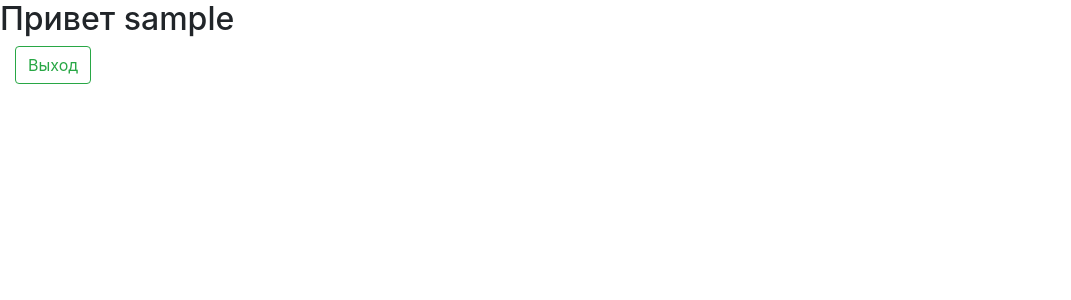
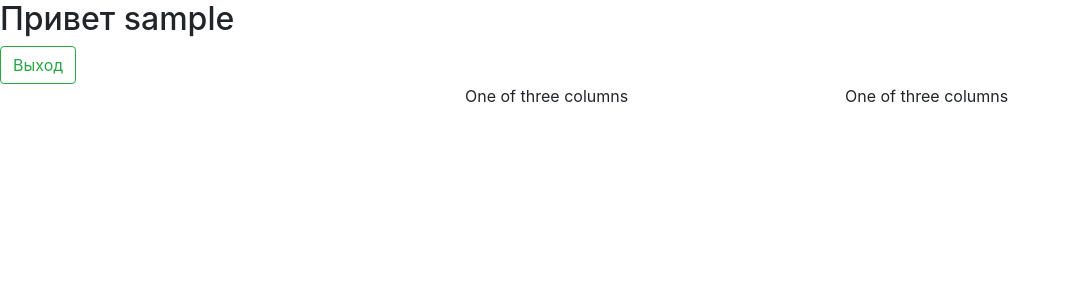
Before and after one commit to StepanAnisenko/WorkWebSite, a Flask app: template app/templates/menu_manager.html in a window 1280 px wide. Shown: the top 300 px of the page, without its empty margins (0-1071 px from the left). Run offline with Flask 2, Linux system fonts and the light colour scheme; the template is opened without the code that fills it: most values are stand-ins (such as "Sample title", 1, 10 or a date in 2020); some libraries are stand-ins or nearby versions.

Commit message:
Добавили сетку на главную страницу проектов

```diff
--- a/app/templates/menu_manager.html
+++ b/app/templates/menu_manager.html
@@ -7,6 +7,12 @@
 </head>
 <body>
     <h2>Привет {{user_nickname}}</h2>
+    <form class="form-inline my-2 my-lg-0" action="{{ url_for('logout') }}">
+        <button class="btn btn-outline-success my-2 my-sm-0" type="submit">Выход</button>
+    </form>
+    <div class="container">
+      <div class="row">
+        <div class="col-sm">
             {% if user_role == 2 %}
                 <div class="col">
                     <button class="btn btn-outline-success my-2 my-sm-0" type="submit">Добавить проект</button>
@@ -14,9 +20,17 @@
             {% endif %}
 
              <div class="col">
-            <form class="form-inline my-2 my-lg-0" action="{{ url_for('logout') }}">
-                <button class="btn btn-outline-success my-2 my-sm-0" type="submit">Выход</button>
-            </form>
+
             </div>
+        </div>
+        <div class="col-sm">
+          One of three columns
+        </div>
+        <div class="col-sm">
+          One of three columns
+        </div>
+      </div>
+    </div>
+
 </body>
 </html>
```
Lines whose indentation alone changed are shown as unchanged.
